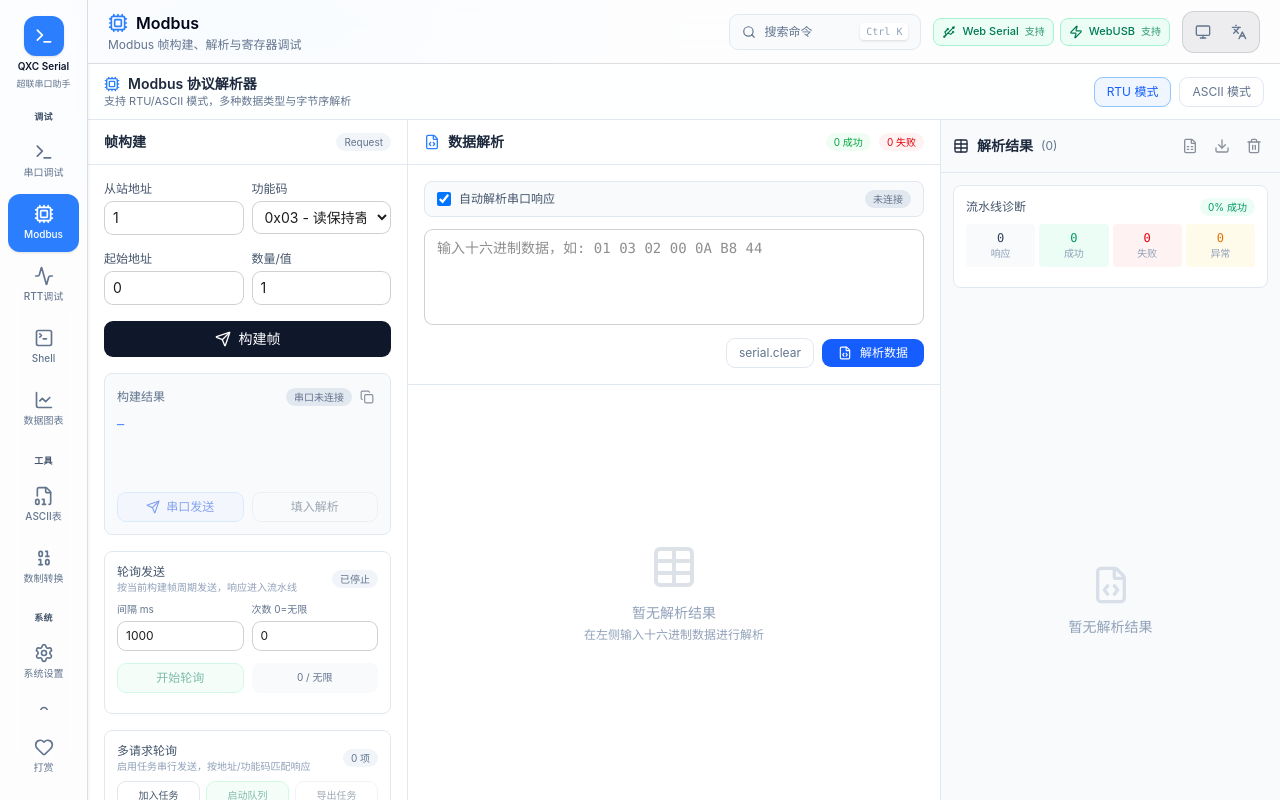
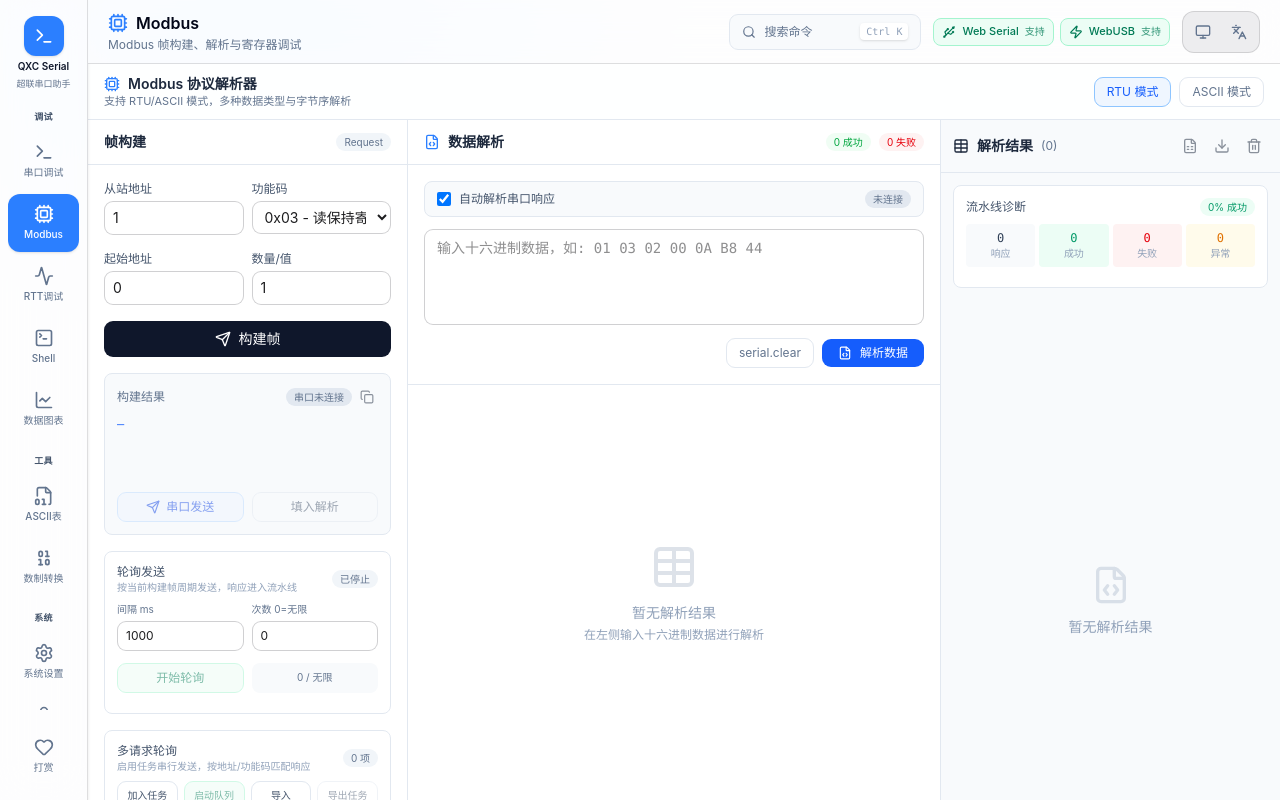
Before and after one commit to qxc4/qxc-serial-assistant, a Vue app: page /modbus in a window 1280 px wide. Built offline with nearby package versions, Linux system fonts and the light colour scheme; the HTML template or start-up script is replaced by a standard one.

Commit message:
feat: import modbus polling tasks

```diff
--- a/src/components/modbus/ModbusRequestPanel.vue
+++ b/src/components/modbus/ModbusRequestPanel.vue
@@ -60,6 +60,7 @@ defineEmits<{
   addCurrentRequestAsPollingTask: []
   startTaskPolling: []
   stopTaskPolling: []
+  importPollingTasks: []
   exportPollingTasks: []
   togglePollingTask: [taskId: string]
   removePollingTask: [taskId: string]
@@ -228,7 +229,7 @@ defineEmits<{
           </span>
         </div>
 
-        <div class="grid grid-cols-3 gap-1.5">
+        <div class="grid grid-cols-4 gap-1.5">
           <button
             @click="$emit('addCurrentRequestAsPollingTask')"
             :disabled="isTaskPolling"
@@ -250,6 +251,14 @@ defineEmits<{
             class="rounded-lg border border-red-200 bg-red-50 px-2 py-1.5 text-[10px] font-medium text-red-700 hover:bg-red-100 dark:border-red-900/60 dark:bg-red-950/30 dark:text-red-300"
           >
             停止队列
+          </button>
+          <button
+            data-testid="modbus-import-polling-tasks"
+            @click="$emit('importPollingTasks')"
+            :disabled="isTaskPolling"
+            class="rounded-lg border border-slate-200 px-2 py-1.5 text-[10px] text-slate-600 hover:bg-slate-50 disabled:opacity-40 dark:border-slate-700 dark:text-slate-300 dark:hover:bg-slate-800"
+          >
+            导入
           </button>
           <button
             @click="$emit('exportPollingTasks')"
--- a/src/features/modbus/polling.ts
+++ b/src/features/modbus/polling.ts
@@ -67,12 +67,19 @@ export interface ModbusPollingSchedulerState {
   lastError: string
 }
 
+export interface ModbusPollingTaskImportResult {
+  success: boolean
+  tasks: ModbusPollingTask[]
+  error?: string
+}
+
 const MIN_INTERVAL_MS = 100
 const MAX_INTERVAL_MS = 60_000
 const MAX_CYCLES = 999_999
 const MIN_TIMEOUT_MS = 50
 const MAX_TIMEOUT_MS = 60_000
 const MAX_RETRIES = 10
+const MAX_IMPORT_TASKS = 200
 
 function clampInteger(value: number, min: number, max: number): number {
   if (!Number.isFinite(value)) return min
@@ -184,3 +191,58 @@ export function serializeModbusPollingTasks(tasks: ModbusPollingTask[]): string
     tasks,
   }, null, 2)
 }
+
+function isObject(value: unknown): value is Record<string, unknown> {
+  return typeof value === 'object' && value !== null
+}
+
+function readNumber(value: unknown, fallback: number): number {
+  return typeof value === 'number' ? value : fallback
+}
+
+function readString(value: unknown, fallback = ''): string {
+  return typeof value === 'string' ? value : fallback
+}
+
+function readFailurePolicy(value: unknown): ModbusPollingFailurePolicy {
+  return value === 'stop' ? 'stop' : 'continue'
+}
+
+export function parseModbusPollingTasksImport(raw: string, now = Date.now()): ModbusPollingTaskImportResult {
+  let parsed: unknown
+  try {
+    parsed = JSON.parse(raw)
+  } catch {
+    return { success: false, tasks: [], error: '导入文件不是有效 JSON' }
+  }
+
+  if (!isObject(parsed) || !Array.isArray(parsed.tasks)) {
+    return { success: false, tasks: [], error: '导入文件缺少 tasks 数组' }
+  }
+
+  if (parsed.tasks.length === 0) {
+    return { success: false, tasks: [], error: '导入文件没有轮询任务' }
+  }
+
+  const tasks = parsed.tasks
+    .slice(0, MAX_IMPORT_TASKS)
+    .filter(isObject)
+    .map((task, index) => createModbusPollingTask({
+      name: readString(task.name, `导入任务 ${index + 1}`),
+      address: readNumber(task.address, 1),
+      functionCode: readNumber(task.functionCode, 3),
+      startAddress: readNumber(task.startAddress, 0),
+      quantity: readNumber(task.quantity, 1),
+      writeValue: readString(task.writeValue),
+      intervalMs: readNumber(task.intervalMs, 1000),
+      timeoutMs: readNumber(task.timeoutMs, 1000),
+      retries: readNumber(task.retries, 0),
+      failurePolicy: readFailurePolicy(task.failurePolicy),
+    }, index, now))
+
+  if (tasks.length === 0) {
+    return { success: false, tasks: [], error: '导入文件没有可用任务' }
+  }
+
+  return { success: true, tasks }
+}
--- a/src/views/ModbusView.vue
+++ b/src/views/ModbusView.vue
@@ -29,6 +29,7 @@ import {
   getEnabledModbusPollingTasks,
   normalizeModbusPollingSettings,
   parseCompleteModbusFrame,
+  parseModbusPollingTasksImport,
   parseRegisterData,
   serializeModbusPollingTasks,
   shouldContinueModbusPolling,
@@ -106,6 +107,7 @@ let pollingTimer: ReturnType<typeof setInterval> | null = null
 let isPollingTickInFlight = false
 const pollingTasks = ref<ModbusPollingTask[]>([])
 const pollingResults = ref<ModbusPollingResult[]>([])
+const pollingTaskImportInputRef = ref<HTMLInputElement | null>(null)
 const isTaskPolling = ref(false)
 const activePollingTaskId = ref('')
 const pollingTaskCycle = ref(0)
@@ -630,6 +632,36 @@ function exportPollingTasks(): void {
   settingsStore.showToast('轮询任务已导出')
 }
 
+function openPollingTaskImport(): void {
+  if (isTaskPolling.value) {
+    settingsStore.showToast('请先停止队列轮询')
+    return
+  }
+  pollingTaskImportInputRef.value?.click()
+}
+
+async function handlePollingTaskImportSelected(event: Event): Promise<void> {
+  const input = event.target as HTMLInputElement
+  const file = input.files?.[0]
+  input.value = ''
+  if (!file) return
+
+  try {
+    const raw = await file.text()
+    const result = parseModbusPollingTasksImport(raw)
+    if (!result.success) {
+      settingsStore.showToast(result.error || '轮询任务导入失败')
+      return
+    }
+
+    pollingTasks.value = result.tasks
+    pollingResults.value = []
+    settingsStore.showToast(`已导入 ${result.tasks.length} 个轮询任务`)
+  } catch (error) {
+    settingsStore.showToast(error instanceof Error ? error.message : '轮询任务导入失败')
+  }
+}
+
 const stopSerialDataListener = onDataReceive((data, direction) => {
   if (direction !== 'rx' || data.length === 0) return
 
@@ -827,6 +859,13 @@ function formatTimestamp(timestamp: number): string {
     </div>
 
     <div class="grid flex-1 min-h-0 grid-cols-[320px_minmax(0,1fr)_340px] overflow-hidden">
+      <input
+        ref="pollingTaskImportInputRef"
+        type="file"
+        accept="application/json,.json"
+        class="hidden"
+        @change="handlePollingTaskImportSelected"
+      />
       <ModbusRequestPanel
         v-model:build-settings="buildSettings"
         v-model:polling-settings="pollingSettings"
@@ -859,6 +898,7 @@ function formatTimestamp(timestamp: number): string {
         @add-current-request-as-polling-task="addCurrentRequestAsPollingTask"
         @start-task-polling="startTaskPolling"
         @stop-task-polling="stopTaskPolling"
+        @import-polling-tasks="openPollingTaskImport"
         @export-polling-tasks="exportPollingTasks"
         @toggle-polling-task="togglePollingTask"
         @remove-polling-task="removePollingTask"
```
Also changed, not shown: 3 other files (tests, documents, lock files or other folders).
